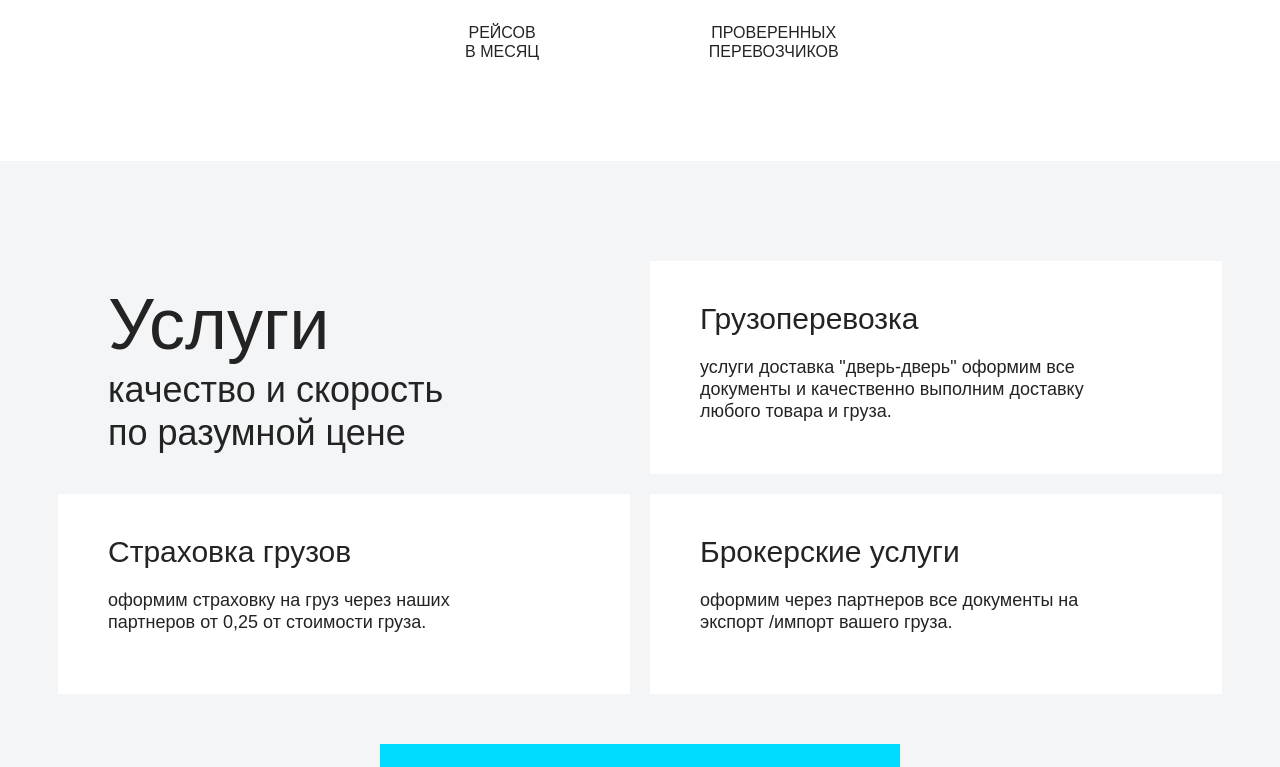
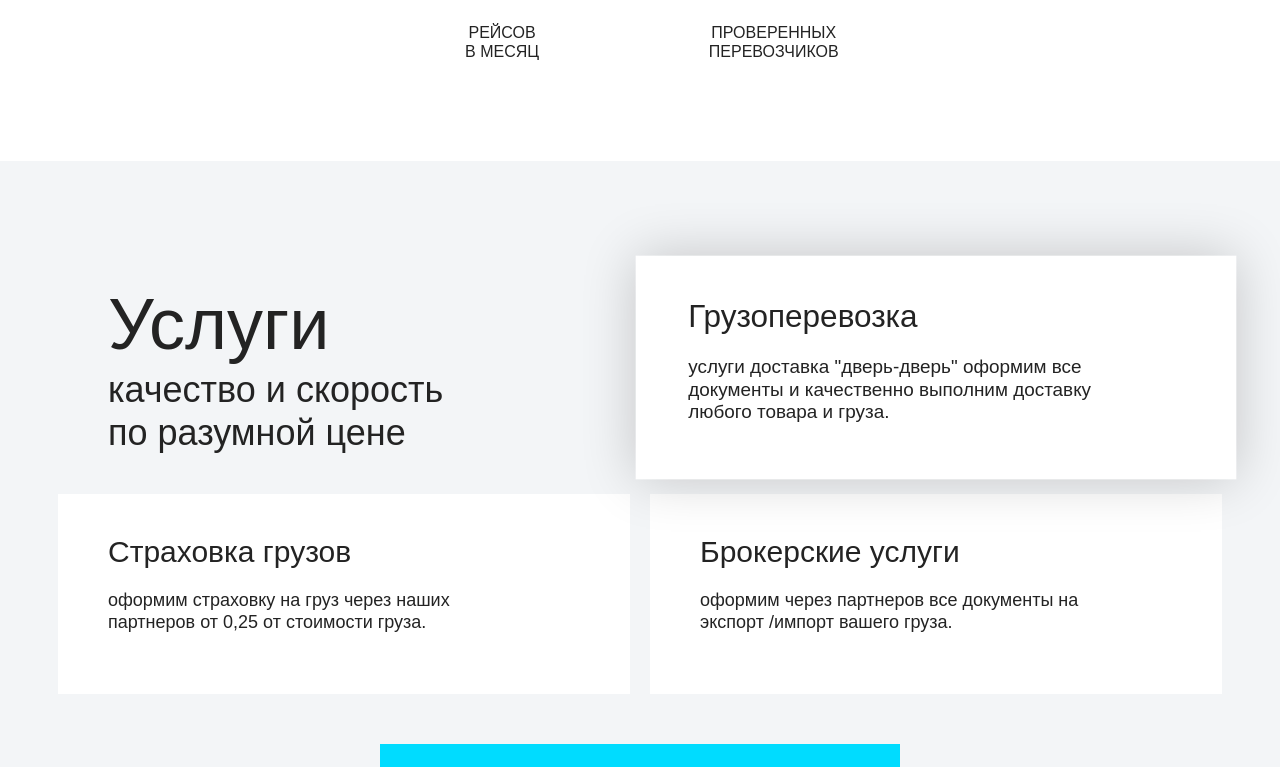
Before and after one commit to AlinaNiko/translife, a website: page src/index.html in a window 1280 px wide. In both pictures the pointer is over the element 936 px from the left and 4302 px from the top of the page. Shown: the part 3935-4702 px from the top of the page. Drawn offline with nearby package versions, Linux system fonts and the light colour scheme; files that its build step writes are made by us from their sources; a web font is replaced by a local one.

Commit message:
Добавлен постер к видео + добавлен ховер карточек услуг

```diff
--- a/src/markup/video-block.html
+++ b/src/markup/video-block.html
@@ -1,7 +1,7 @@
 <section class="main-content__video-block video-block">
   <div class="video-block__wrapper">
     <h2 class="video-block__title visually-hidden">Видео о компании</h2>
-    <video class="video-block__video" controls autoplay loop>
+    <video class="video-block__video" poster="images/background-video.jpg" controls autoplay loop>
       <source src="video/about-company.mp4" type="video/mp4">
     </video>
   </div>
--- a/src/styles/blocks/_services.scss
+++ b/src/styles/blocks/_services.scss
@@ -33,6 +33,16 @@
   }
   @include breakpoint (md) {
     width: 100%;
+  }
+
+}
+
+.services__wrapper:not(:first-of-type) {
+  transition: transform .3s ease-out;
+  &:hover {
+    cursor: pointer;
+    transform: scale(1.05);
+    box-shadow: 0px 0px 50px rgba(0, 0, 0, 0.2);
   }
 }
 
```
Also changed, not shown: src/images/video.jpg (added).
